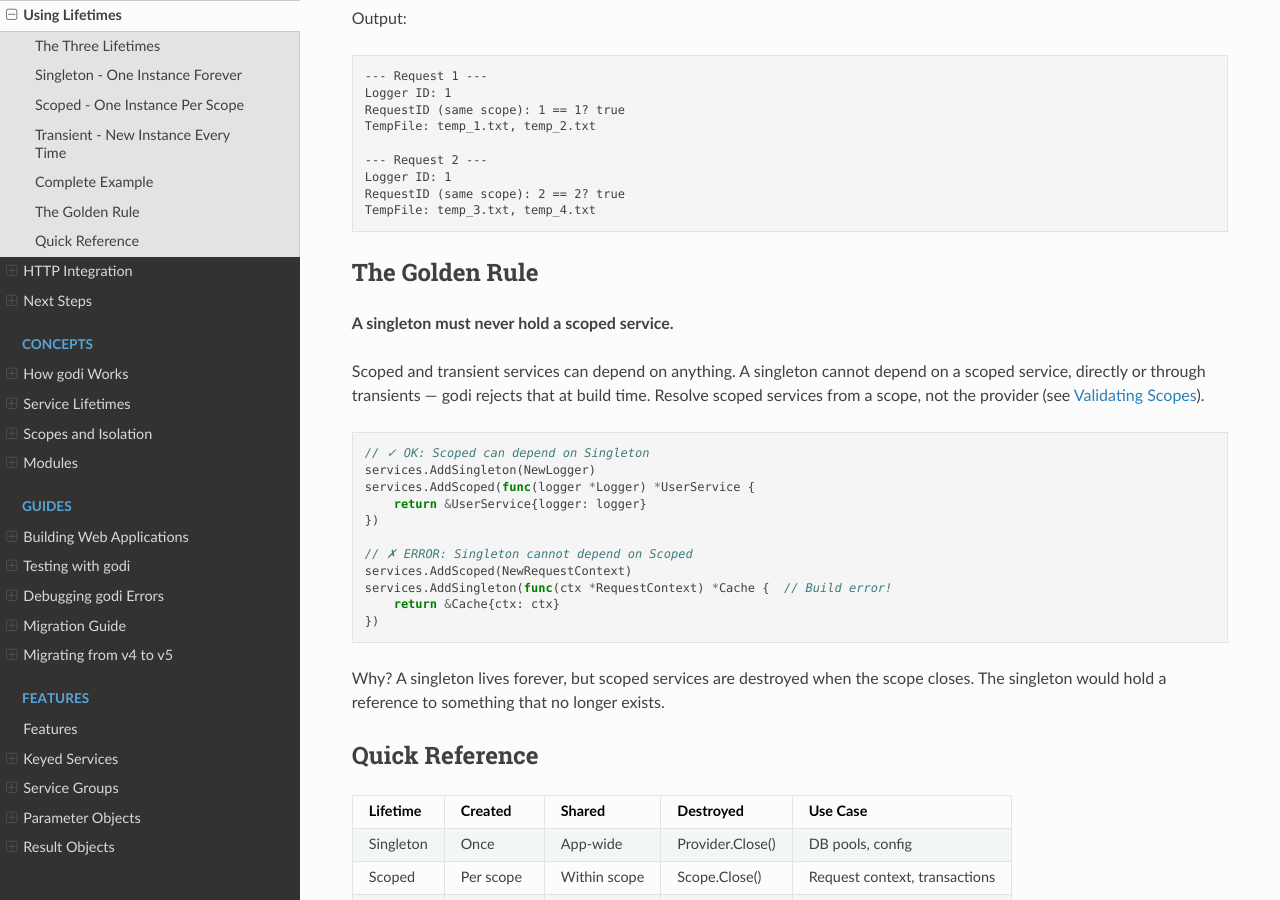
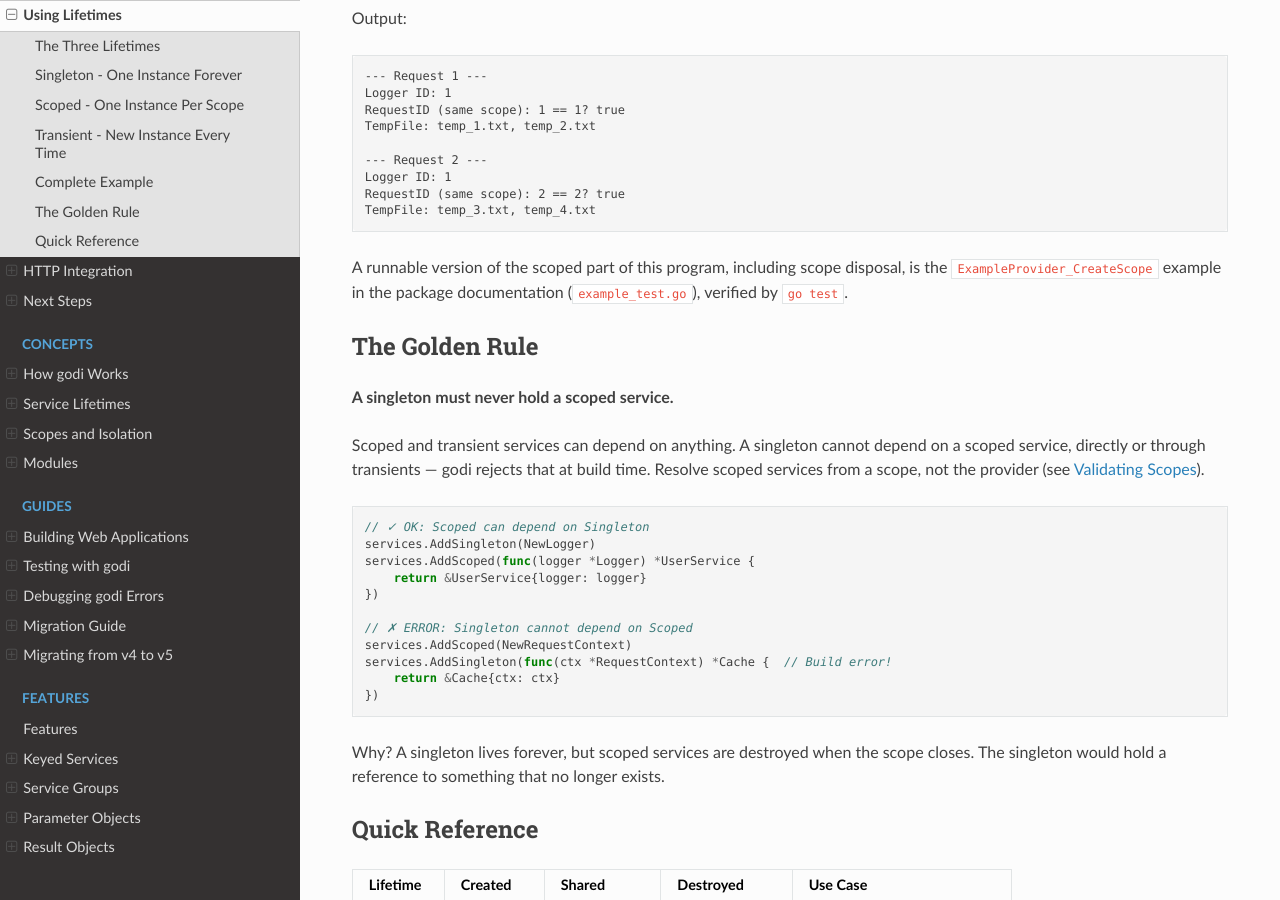
Before and after one commit to junioryono/godi, a Sphinx documentation site: the page built from docs/getting-started/04-using-lifetimes.md, in a window 1280 px wide and 900 px high, scrolled down 3140 px. Built offline with Sphinx 7.4.7 and the Read the Docs theme 3.1.0, drawn with Linux system fonts in a browser that asks for light colours.

Commit message:
docs: point docs pages at runnable examples
Pages whose complete programs an Example now covers (first container,
adding services, lifetimes, graceful shutdown, Explain) link to the
example on pkg.go.dev, which go test keeps working.

Co-Authored-By: Claude Opus 5.5 <noreply@anthropic.com>
Claude-Session: https://claude.ai/code/session_013mjbrAsQPMerbDN97yrAjo

````diff
--- a/docs/getting-started/04-using-lifetimes.md
+++ b/docs/getting-started/04-using-lifetimes.md
@@ -175,6 +175,8 @@ RequestID (same scope): 2 == 2? true
 TempFile: temp_3.txt, temp_4.txt
 ```
 
+A runnable version of the scoped part of this program, including scope disposal, is the [`ExampleProvider_CreateScope`](https://pkg.go.dev/github.com/junioryono/godi/v5#example-Provider.CreateScope) example in the package documentation (`example_test.go`), verified by `go test`.
+
 ## The Golden Rule
 
 **A singleton must never hold a scoped service.**
````
Also changed, not shown: docs/features/resource-cleanup.md (+2 -0 lines), docs/getting-started/02-first-container.md (+2 -0 lines), docs/getting-started/03-adding-services.md (+2 -0 lines), docs/guides/error-handling.md (+2 -0 lines).
